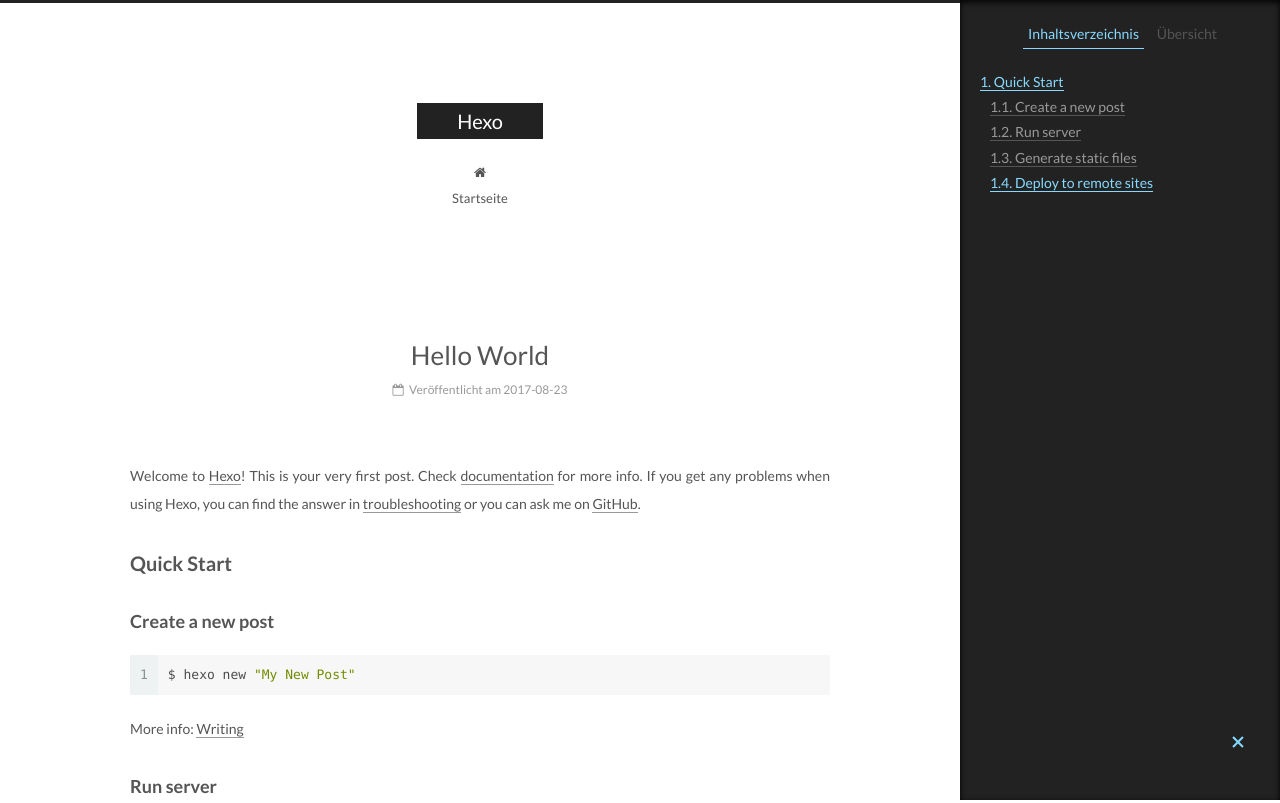
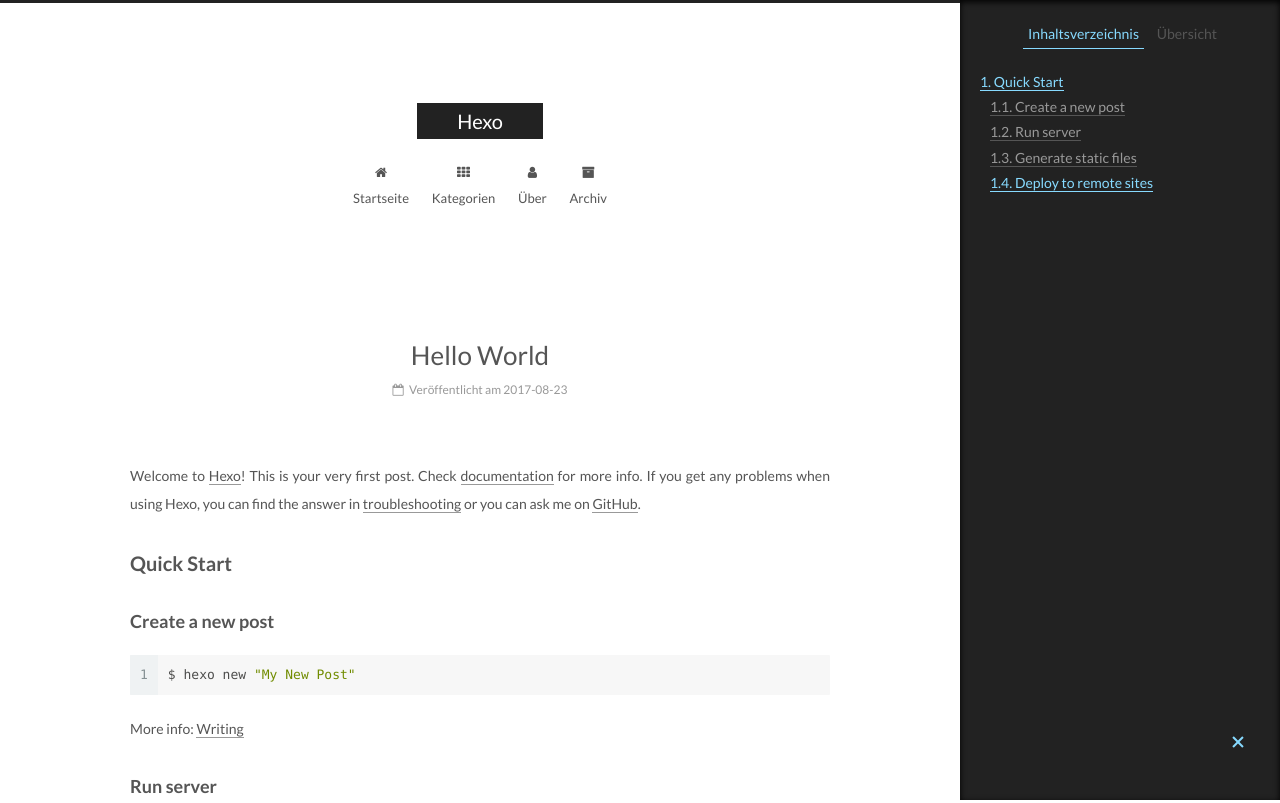
Before and after one commit to canluhuang/canluhuang.github.io, a plain HTML site: page 2017/08/23/hello-world/index.html in a window 1280 px wide. Shown: the top 803 px of the page. Drawn offline with Linux system fonts and the light colour scheme.

Commit message:
Site updated: 2017-08-24 09:48:19

```diff
--- a/2017/08/23/hello-world/index.html
+++ b/2017/08/23/hello-world/index.html
@@ -204,6 +204,36 @@
         </li>
 
 
+        <li class="menu-item menu-item-categories">
+          <a href="/categories/" rel="section">
+
+              <i class="menu-item-icon fa fa-fw fa-th"></i> <br />
+
+            Kategorien
+          </a>
+        </li>
+
+
+        <li class="menu-item menu-item-about">
+          <a href="/about/" rel="section">
+
+              <i class="menu-item-icon fa fa-fw fa-user"></i> <br />
+
+            Über
+          </a>
+        </li>
+
+
+        <li class="menu-item menu-item-archives">
+          <a href="/archives/" rel="section">
+
+              <i class="menu-item-icon fa fa-fw fa-archive"></i> <br />
+
+            Archiv
+          </a>
+        </li>
+
+
 
     </ul>
 
@@ -405,7 +435,7 @@
 
             <div class="site-state-item site-state-posts">
 
-              <a href="/archives">
+              <a href="/archives/">
 
                 <span class="site-state-item-count">1</span>
                 <span class="site-state-item-name">Artikel</span>
--- a/css/main.css
+++ b/css/main.css
@@ -1808,7 +1808,7 @@ pre .javascript .function {
   width: 4px;
   height: 4px;
   border-radius: 50%;
-  background: #a2edff;
+  background: #94ff2b;
 }
 .links-of-blogroll {
   font-size: 13px;
```
Also changed, not shown: archives/2017/08/index.html (+31 -1 lines), archives/2017/index.html (+31 -1 lines), archives/index.html (+31 -1 lines), index.html (+31 -1 lines).
